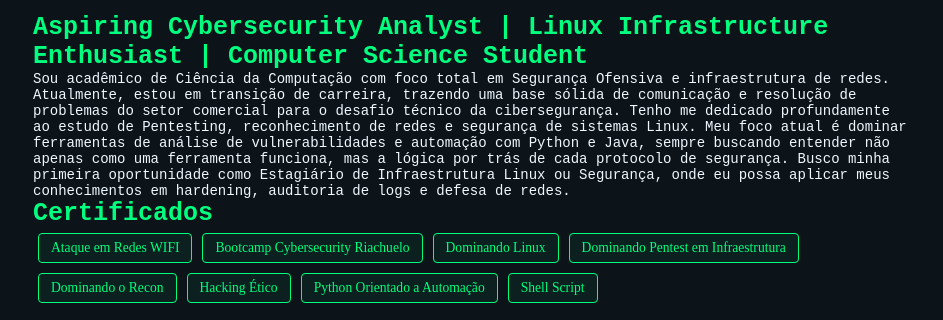
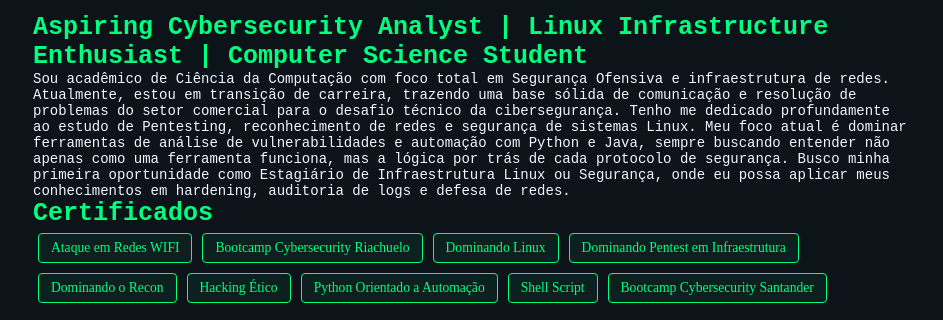
Before and after one commit to JeanRiqueumi/-usr-portfolio, a plain HTML site: page index.html in a window 1280 px wide. Shown: the part 168-488 px from the top of the page, without its empty margins (168-1111 px from the left). Drawn offline with Linux system fonts and the light colour scheme; a script that the page names is missing.

Commit message:
feat: novos ajustes no portfolio

```diff
--- a/index.html
+++ b/index.html
@@ -68,7 +68,9 @@
                 </li>
                 <li>
                     <a href="https://solyd.com.br/verificar/5SQy2U6Woy/">Shell Script</a>
-
+                </li>
+                <li>
+                    <a href="https://www.dio.me/certificate/IHK8YPK4/share">Bootcamp Cybersecurity Santander</a>
                 </li>
             </ul>
         </div><!--container-certificados-->
```
